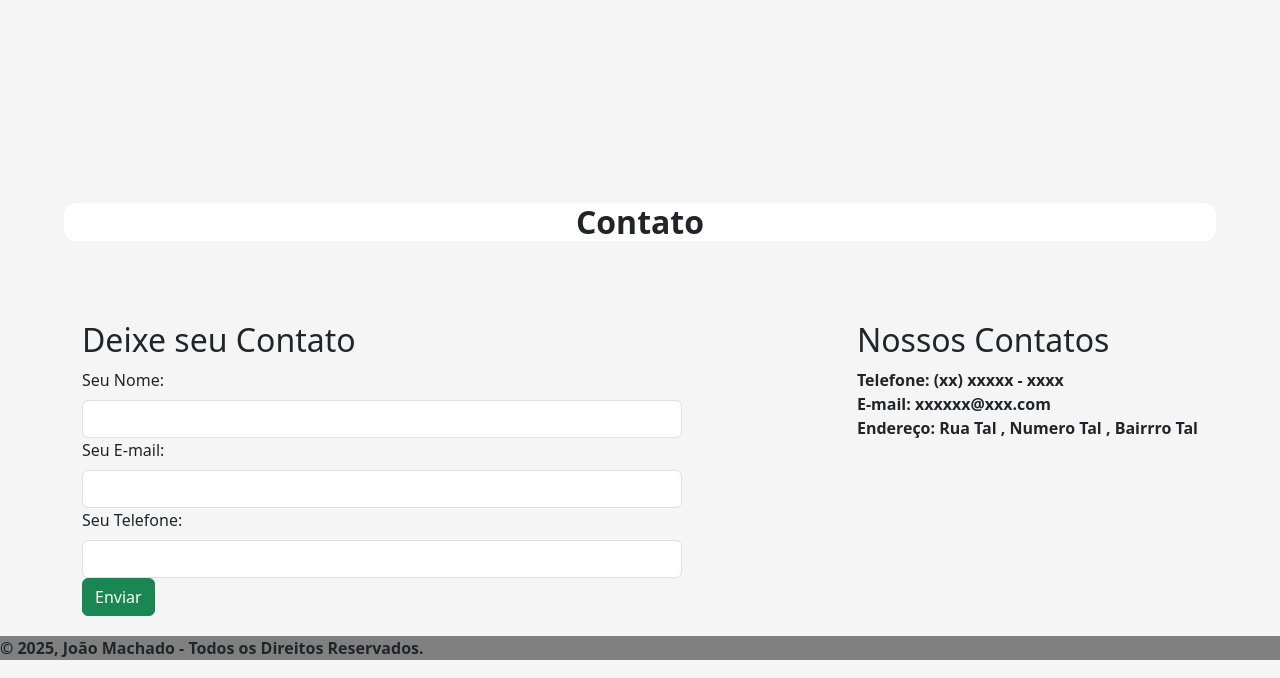
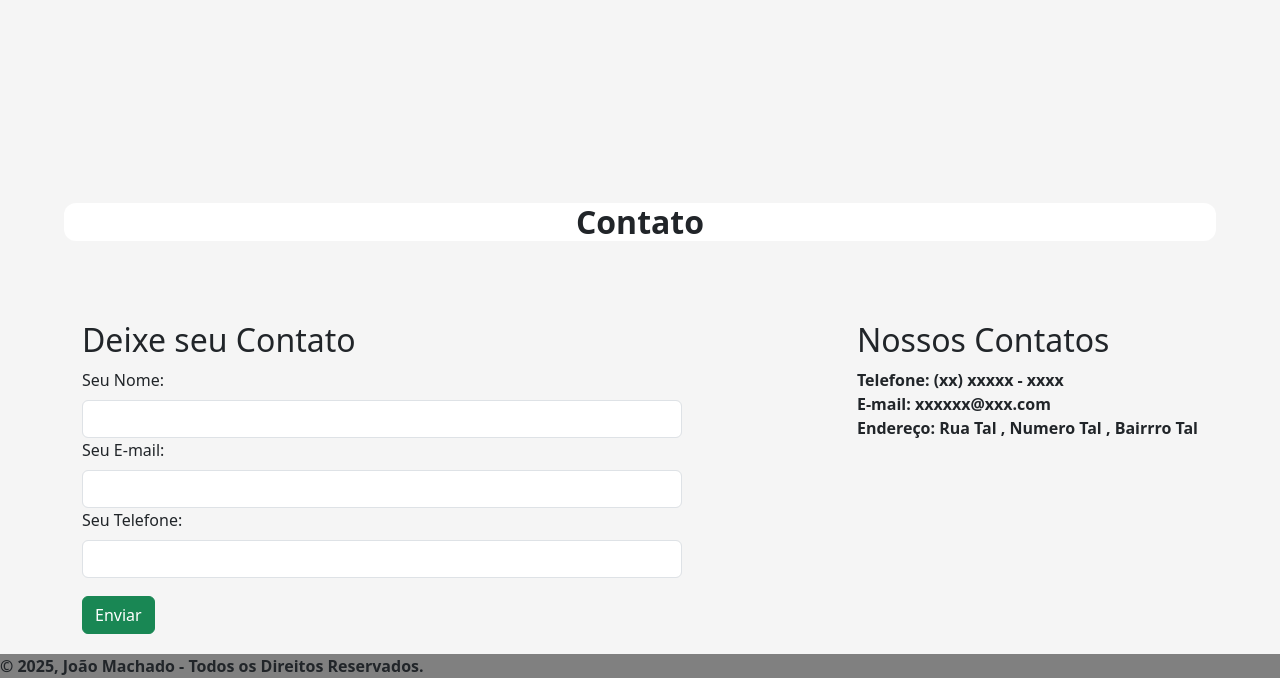
Before and after one commit to JV-MCD/Projeto-BS, a plain HTML site: page index.html in a window 1280 px wide. Shown: the part 1913-2591 px from the top of the page. Drawn offline with Linux system fonts and the light colour scheme.

Commit message:
Arrumando CSS botão formulario

```diff
--- a/index.html
+++ b/index.html
@@ -94,6 +94,10 @@
 
         #form{
             width: 600px;
+        }
+
+        #form > .btn {
+            margin-top: 18px;
         }
 
         footer{
```
